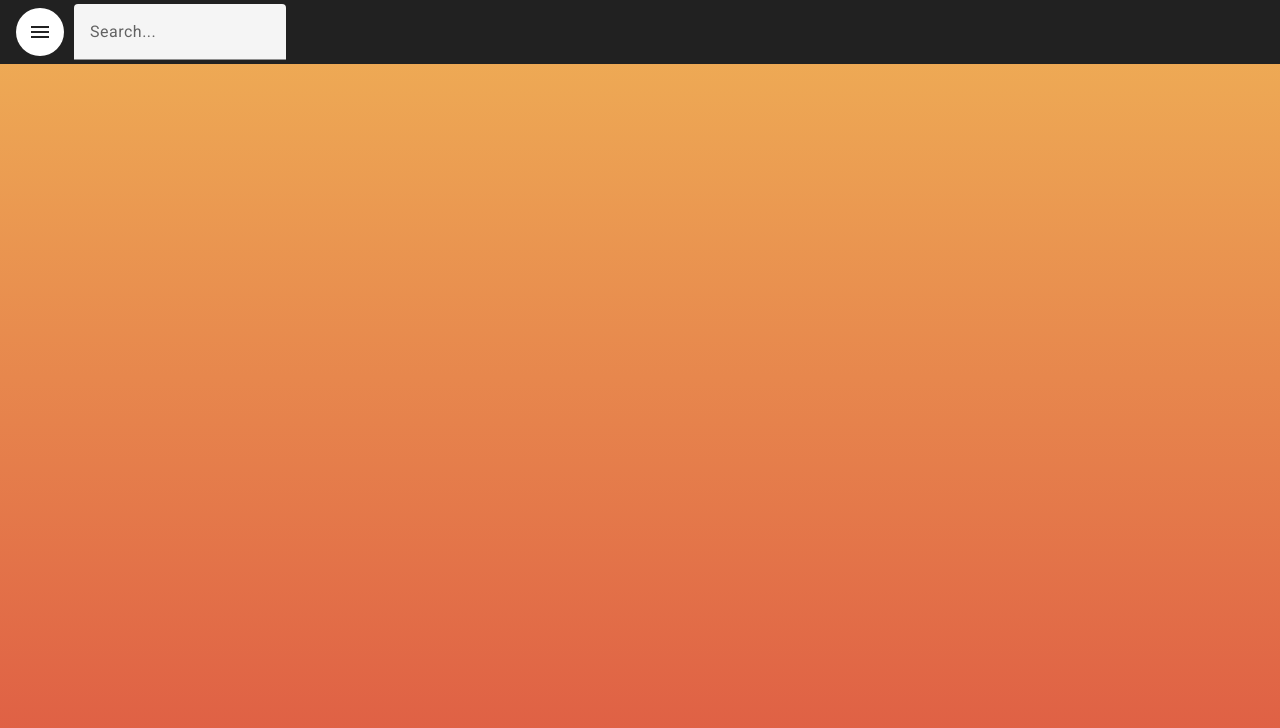
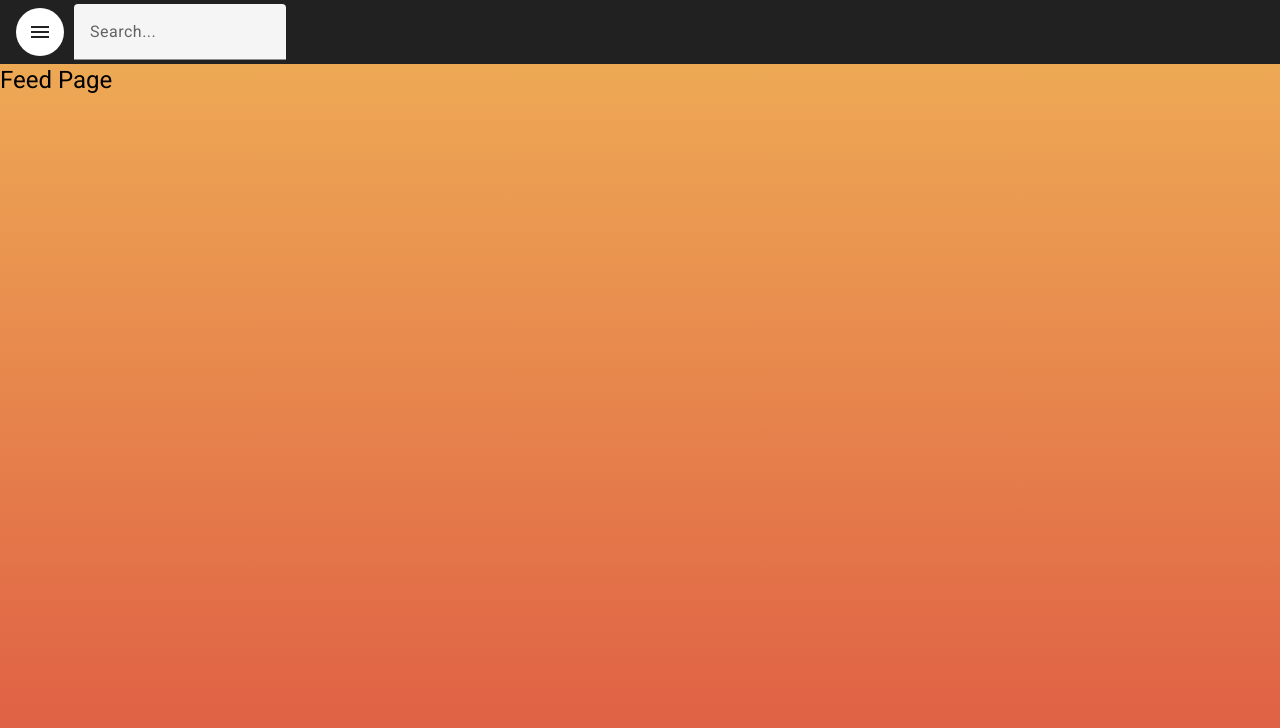
Before and after one commit to F23-CS-407/project, an Angular app in the folder frontend/: page /feed in a window 1280 px wide. Before the commit this address led to /. Shown: the top 728 px of the page. Built offline with nearby package versions, Linux system fonts and the light colour scheme.

Commit message:
feed page creates

```diff
--- /dev/null
+++ b/frontend/src/app/feed/feed.component.html
@@ -0,0 +1,4 @@
+<div>
+    <h1>Feed Page</h1>
+    <!-- Add your feed content here -->
+  </div>
--- /dev/null
+++ b/frontend/src/app/feed/feed.component.ts
@@ -0,0 +1,19 @@
+import { HttpClient } from '@angular/common/http';
+import { Component } from '@angular/core';
+//import { FormControl, Validators } from '@angular/forms';
+//import {ErrorStateMatcher} from '@angular/material/core';
+import { FormControl, Validators } from '@angular/forms';
+import { Router } from '@angular/router';
+
+@Component({
+  selector: 'app-feed',
+  templateUrl: './feed.component.html',
+  styleUrls: ['./feed.component.css'],
+})
+export class FeedComponent {
+  private backend_addr : string = "http://localhost:8080/api";
+
+  constructor(private router: Router, private http: HttpClient) {
+
+  }
+}
```
Also changed, not shown: frontend/src/app/app.module.ts (+6 -1 lines), frontend/src/app/feed/feed.component.css (added), 1 other file (tests, documents, lock files or other folders).
